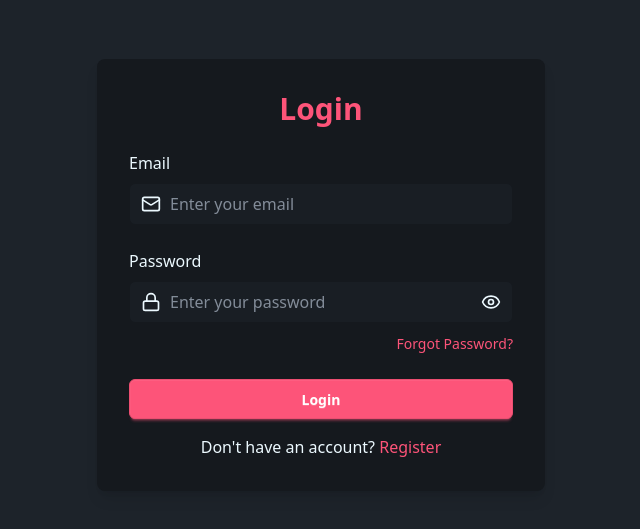
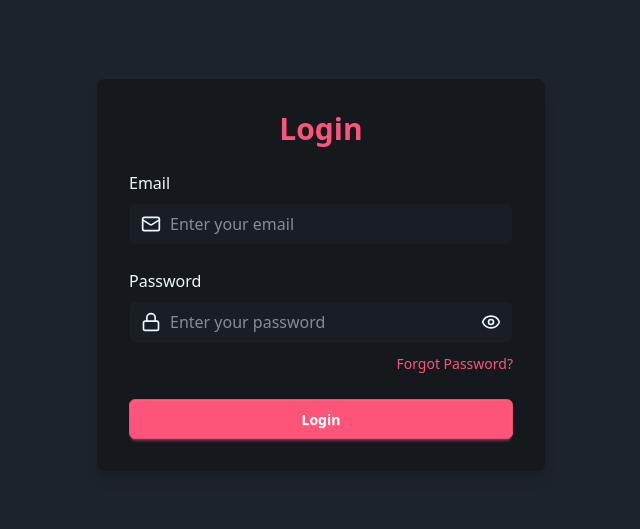
Before and after one commit to Akash-S-010/LockMySeat_movie_ticket_booking, a React (Vite) app in the folder client/: page /admin/login in a window 1280 px wide. Shown: the part 125-654 px from the top of the page, without its empty margins (319-959 px from the left). Built offline with nearby package versions, Linux system fonts and the light colour scheme; no server answers.

Commit message:
disabled signup for admins

```diff
--- a/client/src/pages/shared/Login.jsx
+++ b/client/src/pages/shared/Login.jsx
@@ -152,12 +152,14 @@ if (role == "admin") {
         </form>
 
         {/* Register Link */}
-        <p className="text-center text-base mt-4">
+        {role === "admin" ? null : (
+          <p className="text-center text-base mt-4">
           Don't have an account?{" "}
           <Link to={user.registerRoute} className="text-primary hover:underline">
             Register
           </Link>
         </p>
+        )}
       </div>
     </div>
   );
```
